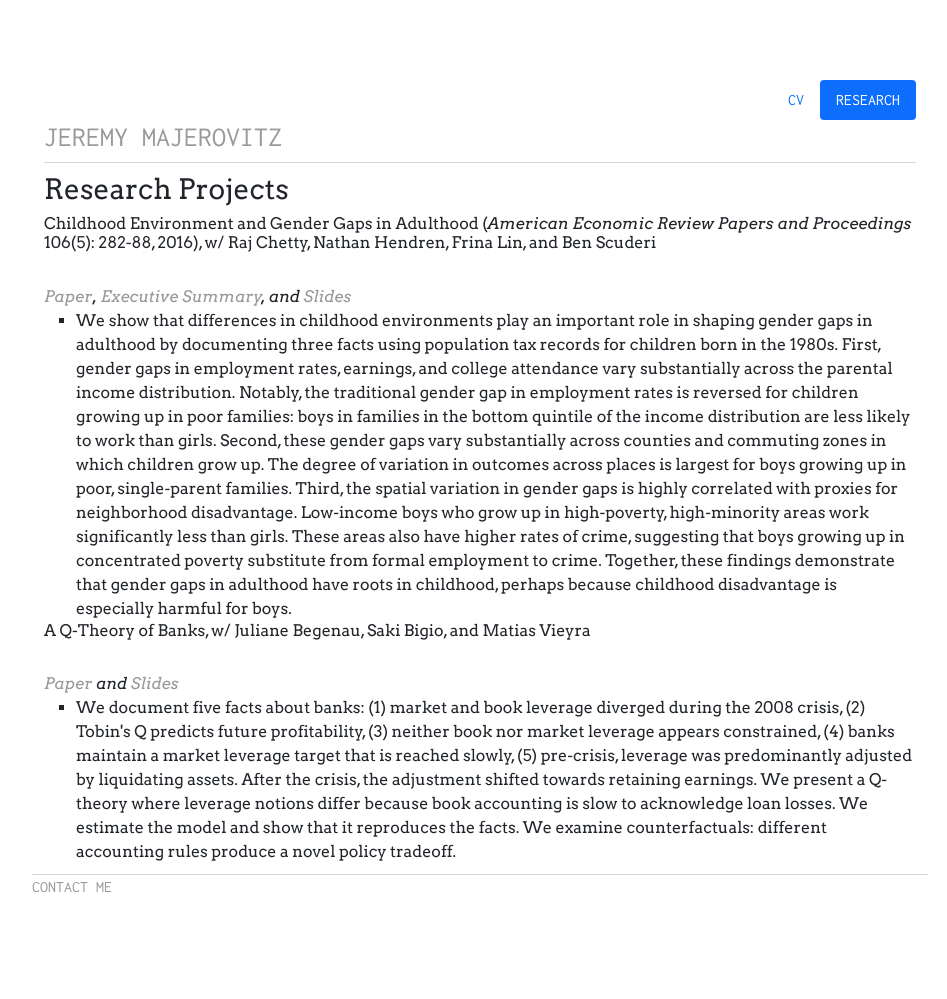
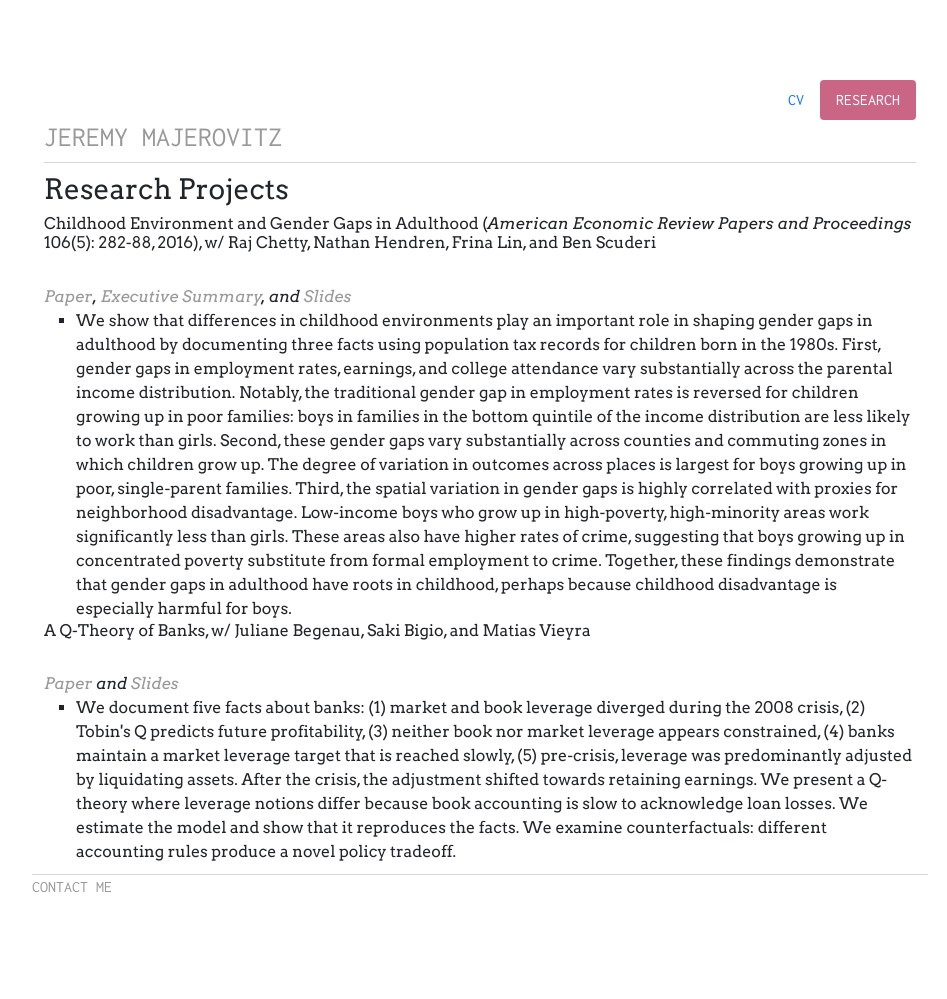
Before and after one commit to jmajic/jmajic.github.io, a Jekyll site: the page built from research/index.html, in a window 1280 px wide. Shown: the whole page, without its empty margins (160-1107 px from the left). Built offline with Jekyll 4.4.1, drawn with Linux system fonts in a browser that asks for light colours.

Commit message:
Update main.css

```diff
--- a/css/main.css
+++ b/css/main.css
@@ -8,16 +8,16 @@ body { margin: 60px auto; width: 70%; padding-top: 20px; padding-bottom: 40px; f
 /* Navigation */
 .footer a, h3.text-muted a {text-decoration: none; color: #999999; }
 h3.text-muted a:hover { text-decoration: none; color: #009b77; }
-#cb6586
+
 /* h3.text-muted a:hover { background-color: #00abcd; } */
 .nav-pills a:hover {
   background-color: #eeeeee;
   color: black;
 }
 
-/* .nav-pills > li > a.active {
+.nav-pills > li > a.active {
     background-color: #cb6586 !important;
-} */
+}
 
 a { text-decoration: none; color: #999999; }
 /* a:hover { text-decoration: underline; } */
```
